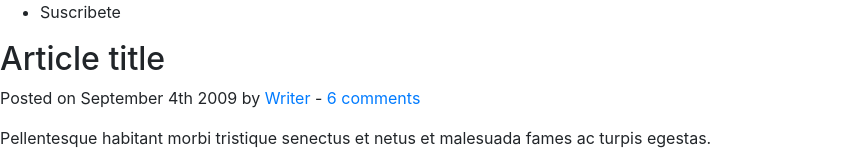
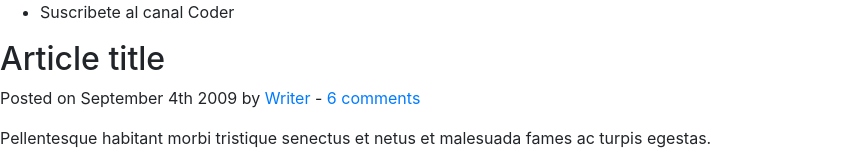
Before and after one commit to rdiego821/demo-repo2, a plain HTML site: page index.html in a window 1280 px wide. Shown: the top 160 px of the page, without its empty margins (0-858 px from the left). Drawn offline with nearby package versions, Linux system fonts and the light colour scheme.

Commit message:
Se modificó index.html la palabra Coder

```diff
--- a/index.html
+++ b/index.html
@@ -13,7 +13,7 @@
 	<header>
 		<nav>
 			<ul>
-				<li>Suscribete</li>
+				<li>Suscribete al canal Coder</li>
 			</ul>
 		</nav>
 	</header>
```
